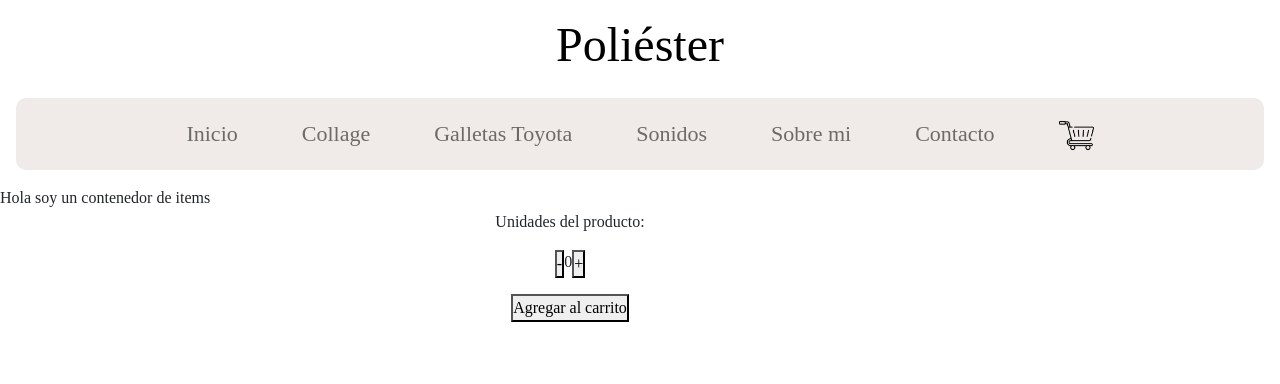
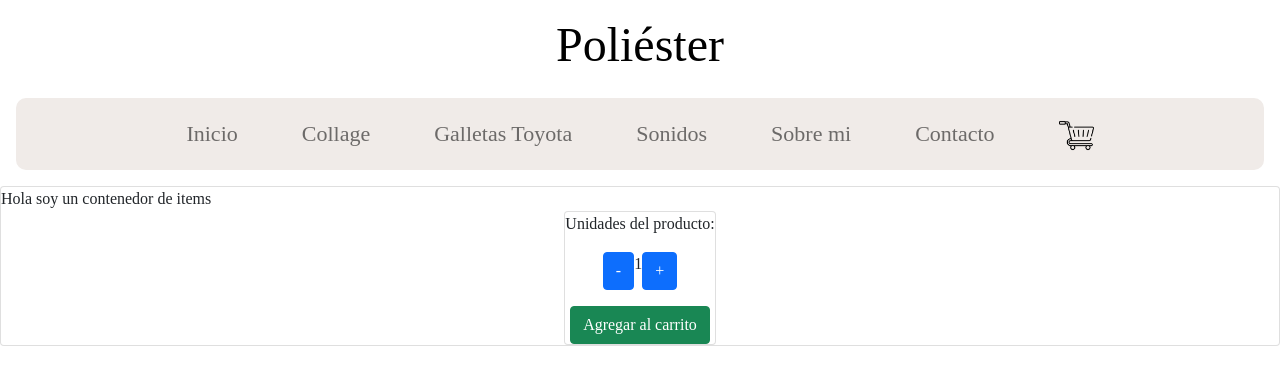
Before and after one commit to Franciscojm13/poliester_react_web, a React (Vite) app: page / in a window 1280 px wide. Shown: the top 384 px of the page. Built offline with nearby package versions, Linux system fonts and the light colour scheme.

Commit message:
Agregando props faltantes al ItemCount

```diff
--- a/index.html
+++ b/index.html
@@ -9,5 +9,6 @@
   <body>
     <div id="root"></div>
     <script type="module" src="/src/main.jsx"></script>
+    <script src="https://cdn.jsdelivr.net/npm/bootstrap@5.0.2/dist/js/bootstrap.bundle.min.js" integrity="sha384-MrcW6ZMFYlzcLA8Nl+NtUVF0sA7MsXsP1UyJoMp4YLEuNSfAP+JcXn/tWtIaxVXM" crossorigin="anonymous"></script>
   </body>
 </html>
--- a/package.json
+++ b/package.json
@@ -11,6 +11,7 @@
     "@popperjs/core": "^2.11.5",
     "bootstrap": "^5.1.3",
     "react": "^18.0.0",
+    "react-bootstrap": "^2.4.0",
     "react-dom": "^18.0.0"
   },
   "devDependencies": {
--- a/src/App.jsx
+++ b/src/App.jsx
@@ -1,9 +1,9 @@
 import { useState } from 'react'
+import NavBar from './components/NavBar/NavBar';
+import ItemListContainer from './components/ItemListContainer/ItemListContainer';
 import './sass/App.scss'
 import '../node_modules/bootstrap/dist/css/bootstrap.min.css'
-import NavBar from './components/NavBar/NavBar';
-import ItemListContainer from './components/ItemListContainer/ItemListContainer';
-import ItemCount from './components/ItemCount/ItemCount';
+
 
 function App() {
   const [count, setCount] = useState(0)
@@ -13,7 +13,6 @@ function App() {
     <div className="App">
     <NavBar />
     <ItemListContainer contenedorItems={'Hola soy un contenedor de items'}/>
-    <ItemCount/>
     </div>
   )
 }
--- a/src/components/ItemCount/ItemCount.jsx
+++ b/src/components/ItemCount/ItemCount.jsx
@@ -1,34 +1,36 @@
 import { useState } from 'react'
-import React from 'react'
 
-const ItemCount = () => {
+const ItemCount = ({stock, initial, onAdd}) => {
 
-    const [contador, setContador]=useState(0)
+    const [contador, setContador]=useState(initial)
 
-    function funcionSumarProducto(){
+    function funcionSumarProducto(){      //handleAdd
+        if(contador>=stock){
+            console.log(`No hay mas productos en stock, no puede agregar mas unidades al cariito.`)
+            return;
+        }
         setContador(contador+1)
     }
-    function funcionRestarProducto(){
-        if(contador>0){
-        setContador(contador-1)
+    function funcionRestarProducto(){    //handleResta
+        if(contador>1){
+            setContador(contador-1)
+        }else{
+            console.log('No puede seguir quitando unidades')
         }
     }
 
-    function agregarAlCarrito(){
-        console.log(`Se hán agregado ${contador} productos al carrito`)
-    }
 
     return (
         <>
-            <div className='container d-inline-flex flex-column justify-content-center align-items-center mx-auto'>
+            <div className='card d-inline-flex flex-column justify-content-center align-items-center mx-auto'>
 
                 <div>Unidades del producto:</div>
                     <div className=' d-flex justify-content-center mx-auto mt-3'>
-                            <button onClick={funcionRestarProducto}> - </button>
+                            <button className='btn btn-primary' onClick={funcionRestarProducto}> - </button>
                             <div>{contador}</div>
-                            <button onClick={funcionSumarProducto}> + </button>
+                            <button className='btn btn-primary' onClick={funcionSumarProducto}> + </button>
                     </div>
-                    <button className='mt-3' onClick={agregarAlCarrito}> Agregar al carrito </button>
+                    <button className='mt-3 btn btn-success' onClick={()=>{onAdd(contador)}}> Agregar al carrito </button>
 
             </div>
 
--- a/src/components/ItemListContainer/ItemListContainer.jsx
+++ b/src/components/ItemListContainer/ItemListContainer.jsx
@@ -1,9 +1,17 @@
+import ItemCount from "../ItemCount/ItemCount"
 
 const ItemListContainer = ({contenedorItems}) => {
+
+    const agregarAlCarrito=(cantidadTotalProducto)=>{                  //función onAdd
+        console.log(`Se hán agregado ${cantidadTotalProducto} productos al carrito`)
+    }
+
     return (
-        <div>
-            {/* mostramos la propiedad: */}
+        <div className="card">
+
             {contenedorItems}
+
+            <ItemCount stock={10} initial={1} onAdd={agregarAlCarrito} />
         </div>
     )
 }
```
Also changed, not shown: 1 other file (tests, documents, lock files or other folders).
